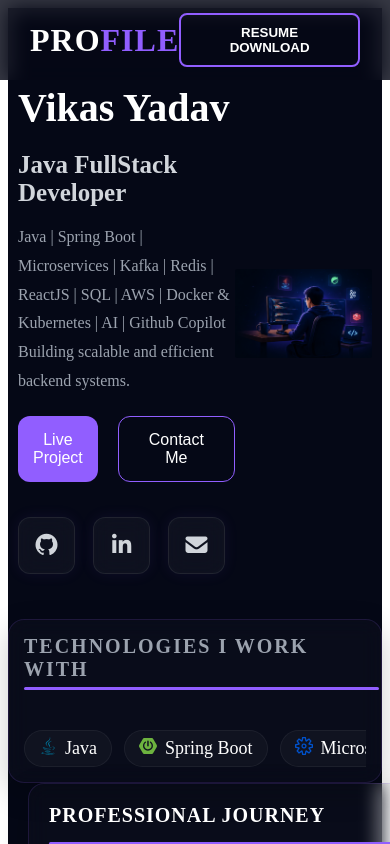
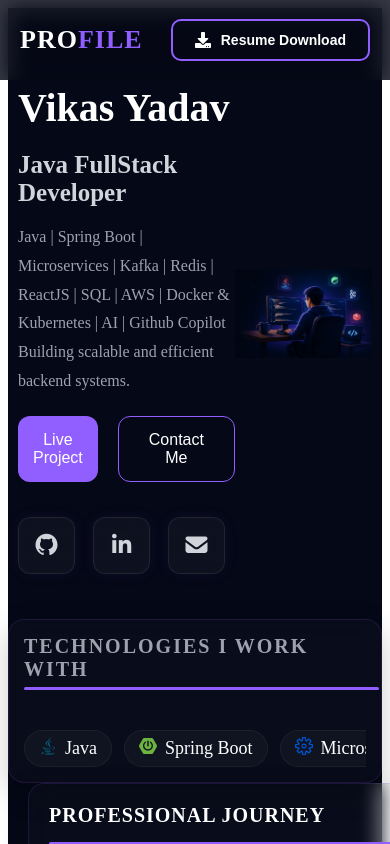
Before and after one commit to CoaderVikas/portfolio, a React (Vite) app: page / in a window 390 px wide. Shown: the top 844 px of the page. Built offline with nearby package versions, Linux system fonts and the light colour scheme.

Commit message:
updated resume file

```diff
--- a/src/components/common/Navbar.jsx
+++ b/src/components/common/Navbar.jsx
@@ -1,3 +1,4 @@
+import { FaDownload } from "react-icons/fa";
 import "../../css/Navbar.css";
 
 function Navbar() {
@@ -16,11 +17,15 @@ function Navbar() {
         <li><a href="#contact">CONTACT</a></li>
       </ul>
 
-      <button className="resume-btn">
-        <a href="/Vikas_Yadav_Resume.pdf" download="Vikas_Yadav_Resume">
-          RESUME DOWNLOAD
-        </a>
-      </button>
+     <button className="resume-btn">
+  <a
+    href="/Vikas_Yadav_Resume.docx"
+    download="Vikas_Yadav_Resume.docx"
+  >
+    <FaDownload className="download-icon" />
+    Resume Download
+  </a>
+</button>
     </nav>
   );
 }
--- a/src/css/Navbar.css
+++ b/src/css/Navbar.css
@@ -2,15 +2,15 @@
   position: fixed;
   top: 0;
   left: 0;
-  width: 100%; /* Full width for better alignment */
-  height: 80px; /* Reduced height for a cleaner look */
+  width: 100%;
+  height: 80px;
   display: flex;
   justify-content: space-between;
   align-items: center;
-  padding: 0 3%; /* Percentage padding for responsiveness */
-  background: rgba(5, 8, 22, 0.8); /* Dark semi-transparent */
-  backdrop-filter: blur(10px); /* Glass effect */
-  z-index: 1000; /* Sabse upar rahega */
+  padding: 0 3%;
+  background: rgba(5, 8, 22, 0.8);
+  backdrop-filter: blur(10px);
+  z-index: 1000;
   box-sizing: border-box;
 }
 
@@ -34,7 +34,6 @@
   padding: 0;
 }
 
-/* Link Styling Fix */
 .nav-links li a {
   text-decoration: none;
   color: white;
@@ -44,9 +43,8 @@
   position: relative;
 }
 
-/* Hover Effect: Underline animation */
 .nav-links li a::after {
-  content: '';
+  content: "";
   position: absolute;
   width: 0;
   height: 2px;
@@ -64,33 +62,57 @@
   width: 100%;
 }
 
+/* Resume Button */
 .resume-btn {
-  padding: 10px 20px;
   border: 2px solid #915eff;
-  border-radius: 8px;
+  border-radius: 10px;
   background: transparent;
-  transition: 0.3s;
+  overflow: hidden;
+  transition: all 0.3s ease;
 }
 
 .resume-btn a {
+  display: flex;
+  align-items: center;
+  gap: 10px;
+  padding: 12px 22px;
   text-decoration: none;
   color: white;
   font-weight: 600;
-  display: block;
+  font-size: 15px;
+}
+
+.download-icon {
+  font-size: 16px;
+  transition: transform 0.3s ease;
 }
 
 .resume-btn:hover {
   background: #915eff;
-  transform: translateY(-2px);
-  box-shadow: 0 5px 15px rgba(145, 94, 255, 0.4);
+  transform: translateY(-3px);
+  box-shadow: 0 8px 20px rgba(145, 94, 255, 0.4);
 }
 
-/* Responsive: Mobile par hide karne ke liye ya menu icon ke liye space */
+.resume-btn:hover .download-icon {
+  transform: translateY(2px);
+}
+
+/* Mobile Responsive */
 @media (max-width: 768px) {
   .nav-links {
-    display: none; /* Mobile menu functionality alag se add karni hogi */
+    display: none;
   }
+
   .navbar {
-    padding: 0 30px;
+    padding: 0 20px;
+  }
+
+  .logo {
+    font-size: 26px;
+  }
+
+  .resume-btn a {
+    padding: 10px 16px;
+    font-size: 14px;
   }
 }
```
Also changed, not shown: 1 other file (tests, documents, lock files or other folders).
